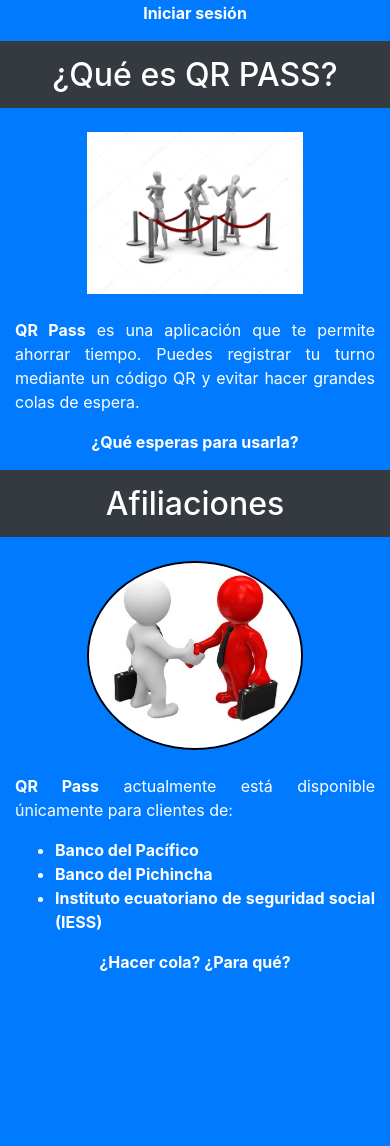
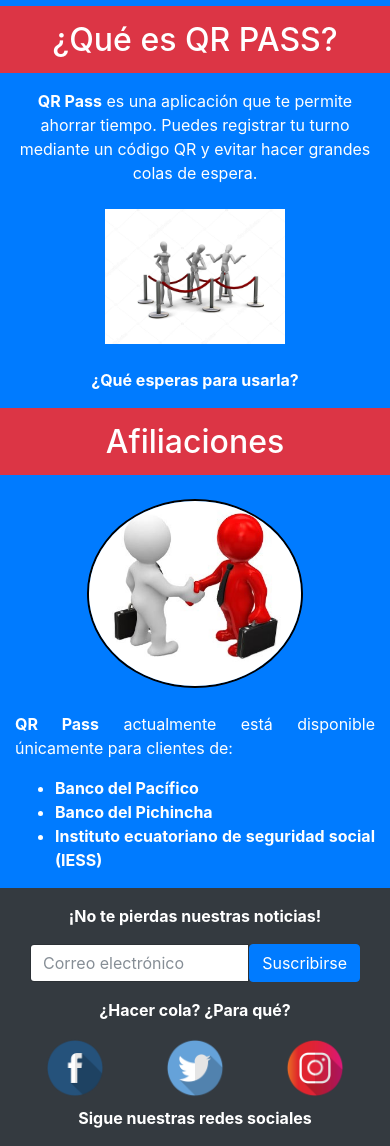
Before and after one commit to kurgiles54/sistemasDeInformaci-n, a plain HTML site: page index.html in a window 390 px wide. Shown: the part 417-1563 px from the top of the page. Before the commit the page ends 1407 px from the top, so only its background shows below. Drawn offline with nearby package versions, Linux system fonts and the light colour scheme.

Commit message:
Adding changes to index.html

```diff
--- a/css/styles.css
+++ b/css/styles.css
@@ -2,8 +2,8 @@
 	display: block;
 	margin-left: auto;
 	margin-right: auto;
-	width: 60%;
-	height: 40%;
+	width: 50%;
+	height: 35%;
 
 }
 
@@ -15,3 +15,9 @@
 	border-radius: 50%;
 	border: 2px solid black;
 }
+
+.redes:hover{
+	border: 2px solid white;
+	transform: scale(1.2);
+	border-radius: 50%;
+}
--- a/index.html
+++ b/index.html
@@ -17,7 +17,7 @@
 		</header>
 
 		<!-- NavBar -->
-	    <nav class="navbar navbar-expand-lg navbar-dark bg-danger">
+	    <nav class="navbar navbar-expand-lg navbar-dark bg-dark">
 	      <div class="container">
 
 	        <button class="navbar-toggler" type="button" data-toggle="collapse" data-target="#navbarSupportedContent" aria-controls="navbarSupportedContent" aria-expanded="false" aria-label="Toggle navigation">
@@ -49,7 +49,7 @@
 	    </nav>
 	    <!-- /NavBar -->
 
-	    <h2 class="display-5 text-center text-white p-3 bg-dark mensajeInicial">¿Ya usaste nuestra app?</h2>
+	    <h2 class="display-5 text-center text-white p-3 bg-danger mensajeInicial">¿Ya usaste nuestra app?</h2>
 
 	    <div class="container">
 	    	<img src="./img/logo.png" class="img-fluid my-4 logo">
@@ -57,16 +57,18 @@
 
 	    </div>
 
-	    <h2 class="display-5 text-center text-white p-3 bg-dark mensajeInicial">¿Qué es QR PASS?</h2>
+	    <h2 class="display-5 text-center text-white p-3 bg-danger mensajeInicial">¿Qué es QR PASS?</h2>
 
-	    <div class="container text-white text-justify my-3">
+	    <div class="container text-white text-center my-3">
+
+	    	<p><strong>QR Pass</strong> es una aplicación que te permite ahorrar tiempo. Puedes registrar tu turno mediante un código QR y evitar hacer grandes colas de espera.</p>
+
 	    	<img src="./img/cola.jpg" class="img-fluid my-4 logo">
-	    	<p><strong>QR Pass</strong> es una aplicación que te permite ahorrar tiempo. Puedes registrar tu turno mediante un código QR y evitar hacer grandes colas de espera.</p>
 
 	    	<p class="text-center"><strong>¿Qué esperas para usarla?</strong></p>
 	    </div>
 
-	    <h2 class="display-6 text-center text-white p-3 bg-dark mensajeInicial">Afiliaciones</h2>
+	    <h2 class="display-6 text-center text-white p-3 bg-danger mensajeInicial">Afiliaciones</h2>
 
 	    <div class="container text-white text-justify my-3">
 	    	<img src="./img/afiliaciones.jpg" class="img-fluid my-4 afiliaciones">
@@ -77,8 +79,57 @@
 	    		<li><strong>Instituto ecuatoriano de seguridad social (IESS)</strong></li>
 	    	</ul>
 
-	    	<p class="text-center"><strong>¿Hacer cola? ¿Para qué?</strong></p>
 	    </div>
+
+			      <!-- Footer -->
+		<div class="container-fluid ml-auto bg-dark mt-3 text-white">
+
+		    <div class="container">
+		      <div class="row pt-3 pb-0">
+		            <div class="col-md col-xl-5 text-center">
+
+		              <p class="mb-3"><strong>¡No te pierdas nuestras noticias!</strong></p>
+
+
+		                      <div >
+
+		          <div class="suscribirse input-group mb-3 mx-auto">
+
+		            <input type="text" class="form-control" placeholder="Correo electrónico" aria-label="Insert your email here" aria-describedby="basic-addon2">
+		            <div class="input-group-append">
+
+		              <button class="btn btn-primary" type="button">Suscribirse</button>
+		            </div>
+
+
+		          </div>
+		            <p class="mt-0 frase"><strong>¿Hacer cola? ¿Para qué?</strong></p>
+		          </div>
+
+		            </div>
+		            <div class="col-md col-xl-5  ml-auto
+		            ">
+
+		              <div class="row">
+		                <div class="col-3 col-sm-3 col-lg-3 mx-auto">
+		                  <a href=""><img src="./img/facebook.png" class="img-fluid redes"></a>
+		                </div>
+		                <div class="col-3 col-sm-3 col-lg-3 mx-auto">
+		                  <a href=""><img src="./img/twitter.png" class="img-fluid redes"></a>
+		                </div>
+		                <div class="col-3 col-sm-3 col-lg-3 mx-auto">
+		                  <a href=""><img src="./img/instagram.png" class="img-fluid redes"></a>
+		                </div>
+		              </div>
+		              <div class="row mt-2">
+		                <p class="mx-auto"><strong>Sigue nuestras redes sociales</strong></p>
+		              </div>
+		            </div>
+		          </div>
+		    </div>
+
+		</div>
+		<!-- /Footer -->
 
 
 
```
Also changed, not shown: img/facebook.png (added), img/instagram.png (added), img/twitter.png (added).
